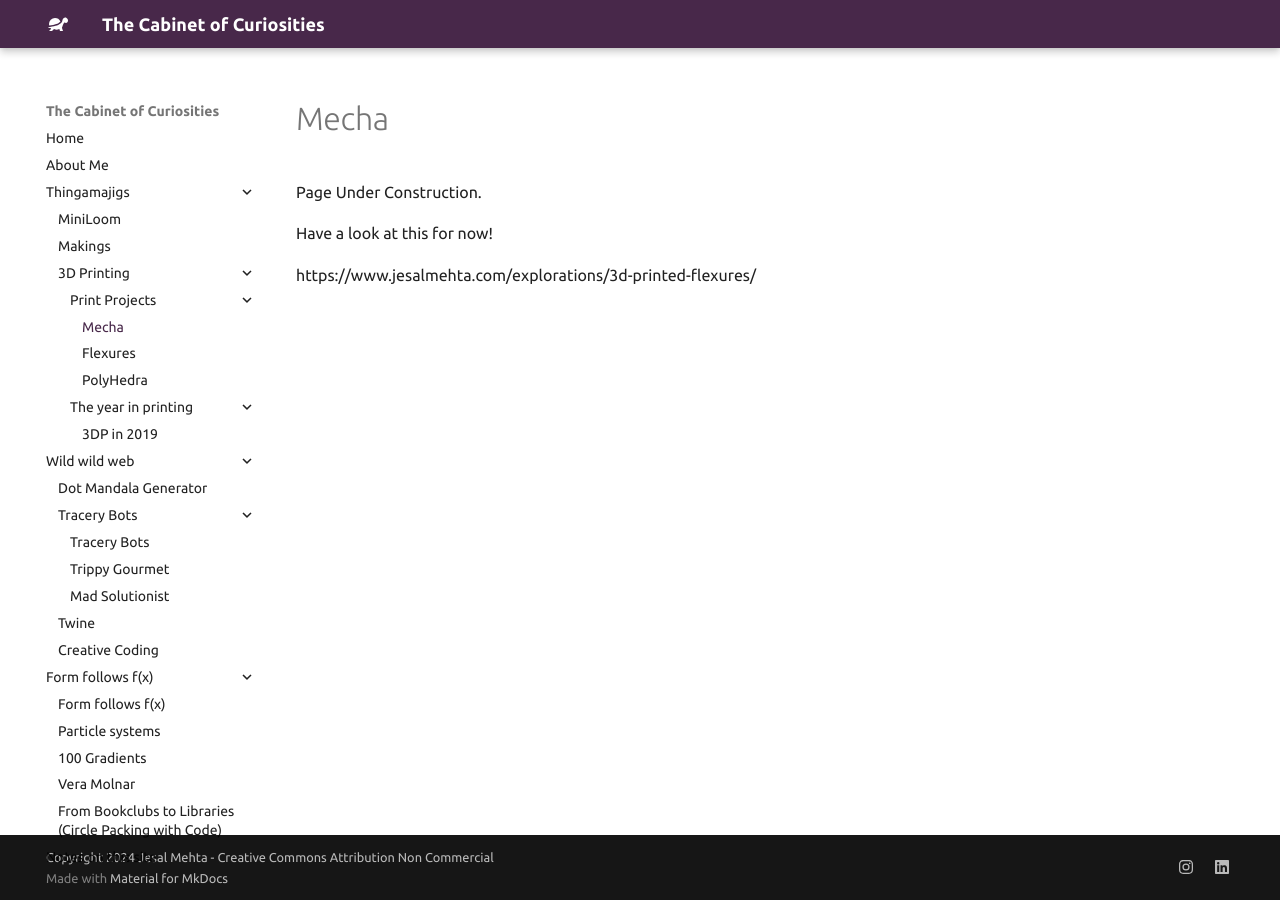
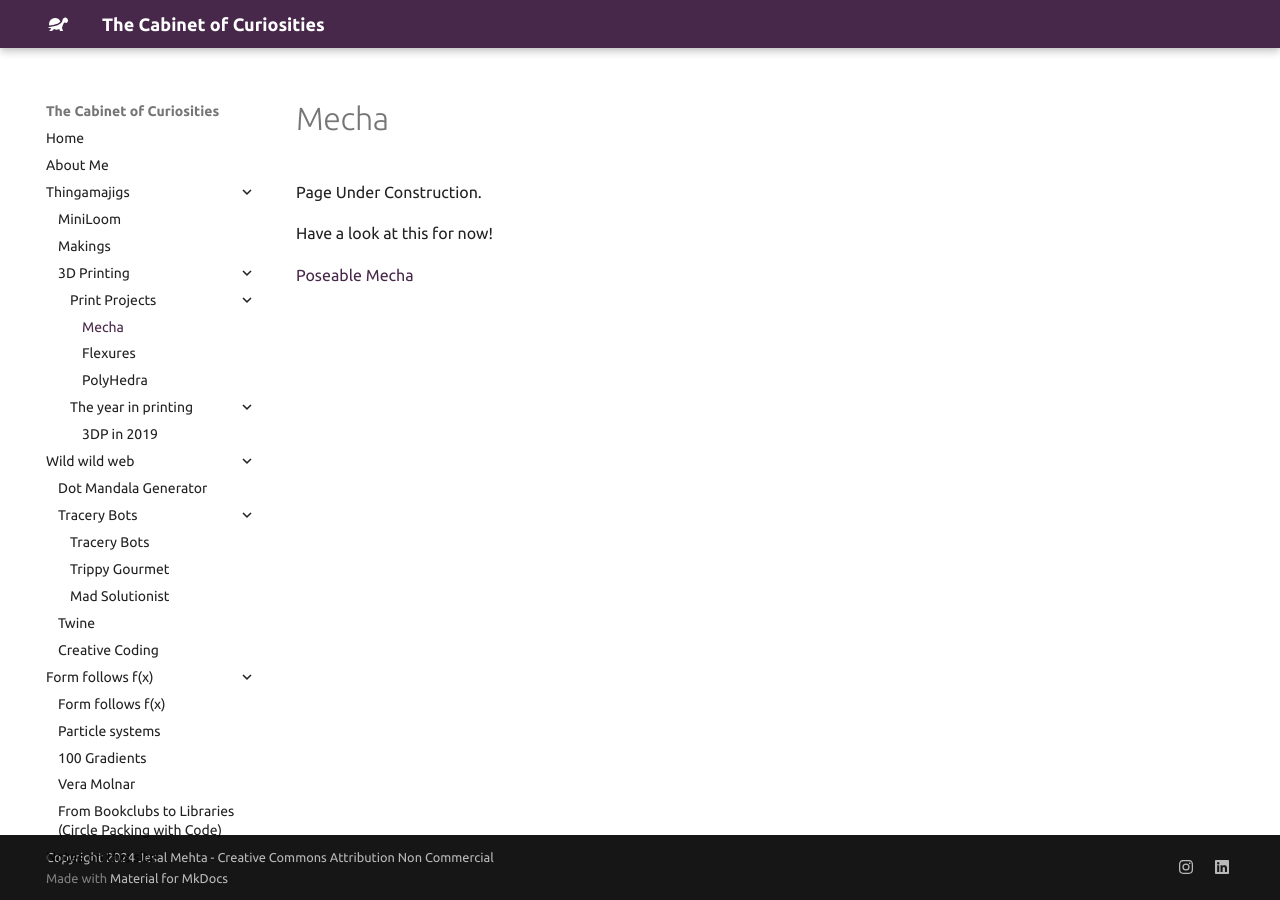
Before and after one commit to jesmehta/CabinetOfCuriosities, an MkDocs documentation site: the page built from docs/3dp/3DP_mecha.md, in a window 1280 px wide. Built offline with MkDocs 1.6.1 and Material for MkDocs 9.7.7, drawn with Linux system fonts in a browser that asks for light colours.

Commit message:
Placeholder updates

```diff
--- a/docs/3dp/3DP_mecha.md
+++ b/docs/3dp/3DP_mecha.md
@@ -2,4 +2,4 @@ Page Under Construction.
 
 Have a look at this for now!
 
-https://www.jesalmehta.com/explorations/3d-printed-flexures/
+[Poseable Mecha](https://www.jesalmehta.com/explorations/poseable-mecha/)
```
Also changed, not shown: docs/emergent_twine.md (+1 -1 lines).
